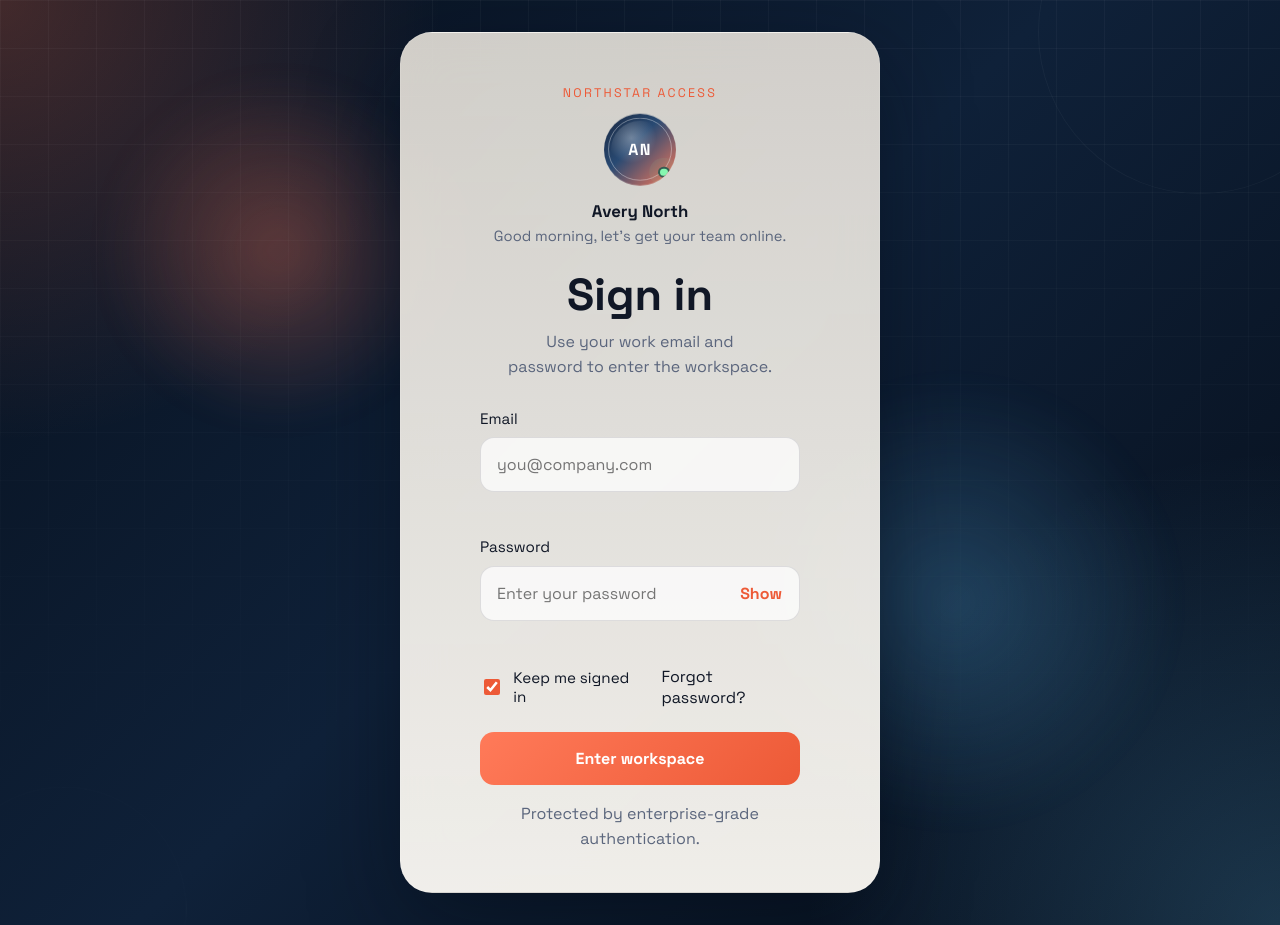
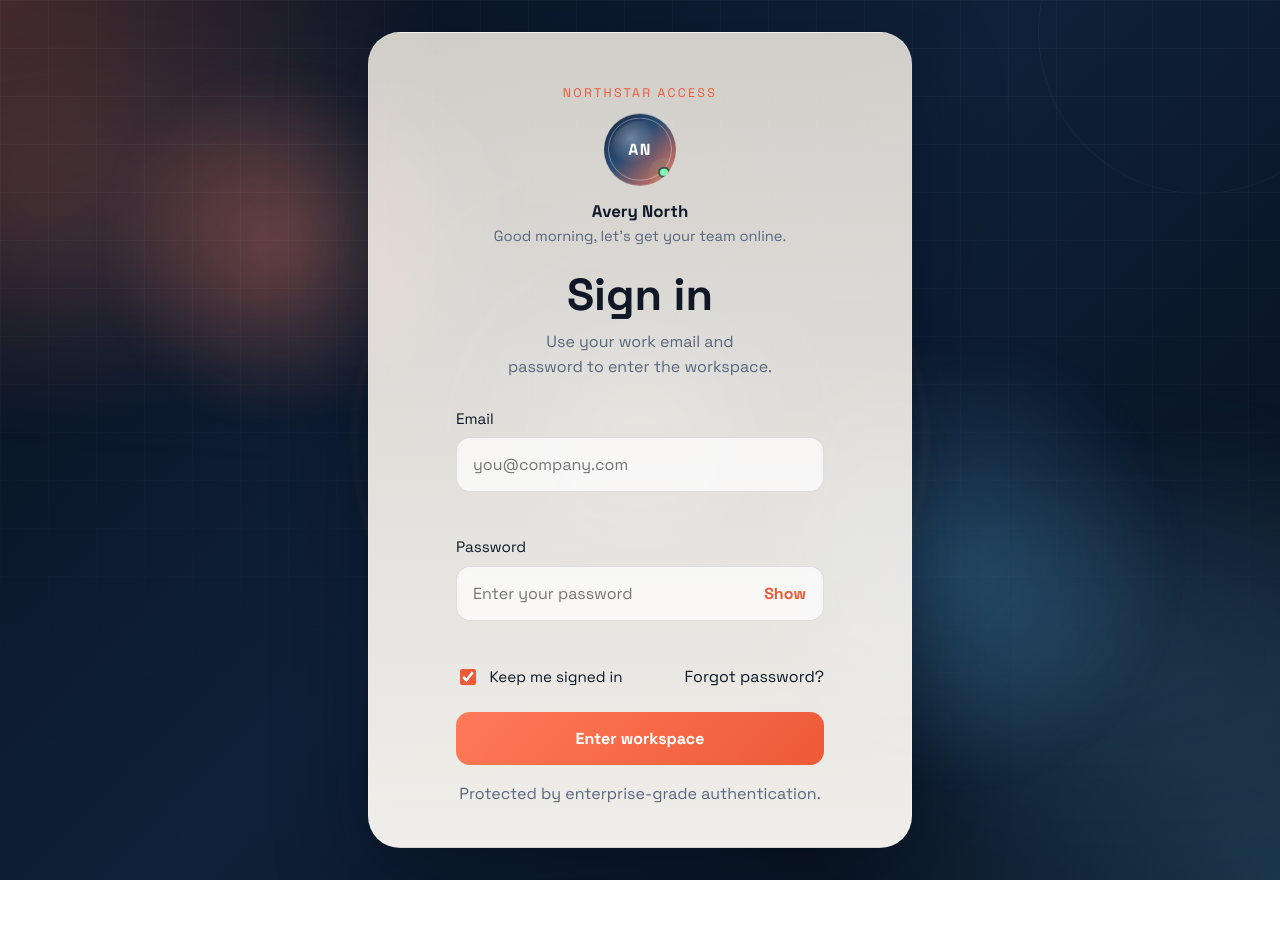
Before and after one commit to chrisrnojo404/login-screen, a React (Vite) app: page / in a window 1280 px wide. After the commit the page ends 880 px from the top, so only its background shows below. Built offline with nearby package versions, Linux system fonts and the light colour scheme.

Commit message:
Add cursor-reactive background motion

```diff
--- a/src/App.jsx
+++ b/src/App.jsx
@@ -1,4 +1,4 @@
-import { useEffect, useState } from "react";
+import { useEffect, useRef, useState } from "react";
 
 function getGreeting() {
   const hour = new Date().getHours();
@@ -23,6 +23,7 @@ function validatePassword(value) {
 }
 
 export default function App() {
+  const shellRef = useRef(null);
   const [greeting, setGreeting] = useState(getGreeting);
   const [showPassword, setShowPassword] = useState(false);
   const [rememberMe, setRememberMe] = useState(true);
@@ -38,6 +39,57 @@ export default function App() {
     }, 60000);
 
     return () => window.clearInterval(timer);
+  }, []);
+
+  useEffect(() => {
+    const shell = shellRef.current;
+
+    if (!shell) {
+      return undefined;
+    }
+
+    let frameId = 0;
+
+    function updatePointer(clientX, clientY) {
+      const x = clientX / window.innerWidth;
+      const y = clientY / window.innerHeight;
+      const rotateX = (y - 0.5) * -10;
+      const rotateY = (x - 0.5) * 10;
+
+      shell.style.setProperty("--pointer-x", `${x * 100}%`);
+      shell.style.setProperty("--pointer-y", `${y * 100}%`);
+      shell.style.setProperty("--pointer-shift-x", `${(x - 0.5) * 36}px`);
+      shell.style.setProperty("--pointer-shift-y", `${(y - 0.5) * 36}px`);
+      shell.style.setProperty("--panel-rotate-x", `${rotateX}deg`);
+      shell.style.setProperty("--panel-rotate-y", `${rotateY}deg`);
+    }
+
+    function handlePointerMove(event) {
+      if (frameId) {
+        window.cancelAnimationFrame(frameId);
+      }
+
+      frameId = window.requestAnimationFrame(() => {
+        updatePointer(event.clientX, event.clientY);
+      });
+    }
+
+    function resetPointer() {
+      updatePointer(window.innerWidth / 2, window.innerHeight / 2);
+    }
+
+    resetPointer();
+    window.addEventListener("pointermove", handlePointerMove);
+    window.addEventListener("pointerleave", resetPointer);
+
+    return () => {
+      if (frameId) {
+        window.cancelAnimationFrame(frameId);
+      }
+
+      window.removeEventListener("pointermove", handlePointerMove);
+      window.removeEventListener("pointerleave", resetPointer);
+    };
   }, []);
 
   const emailIsValid = validateEmail(formState.email);
@@ -65,8 +117,12 @@ export default function App() {
   }
 
   return (
-    <main className="page-shell">
+    <main className="page-shell" ref={shellRef}>
       <section className="ambient-panel" aria-hidden="true">
+        <div className="cursor-light"></div>
+        <div className="aurora aurora-one"></div>
+        <div className="aurora aurora-two"></div>
+        <div className="radial-wave"></div>
         <div className="glow glow-one"></div>
         <div className="glow glow-two"></div>
         <div className="grid"></div>
--- a/src/styles.css
+++ b/src/styles.css
@@ -16,6 +16,12 @@
   --radius-xl: 32px;
   --radius-lg: 20px;
   --radius-md: 14px;
+  --pointer-x: 50%;
+  --pointer-y: 50%;
+  --pointer-shift-x: 0px;
+  --pointer-shift-y: 0px;
+  --panel-rotate-x: 0deg;
+  --panel-rotate-y: 0deg;
 }
 
 * {
@@ -61,10 +67,67 @@ button {
   pointer-events: none;
 }
 
+.cursor-light {
+  position: absolute;
+  left: var(--pointer-x);
+  top: var(--pointer-y);
+  width: 24rem;
+  height: 24rem;
+  border-radius: 50%;
+  background: radial-gradient(circle, rgba(255, 255, 255, 0.14), rgba(103, 198, 255, 0.08) 32%, transparent 68%);
+  transform: translate(-50%, -50%);
+  filter: blur(24px);
+  opacity: 0.85;
+  transition: left 180ms ease-out, top 180ms ease-out;
+}
+
 .glow,
+.aurora,
 .halo {
   position: absolute;
   border-radius: 999px;
+}
+
+.aurora {
+  filter: blur(70px);
+  opacity: 0.42;
+  mix-blend-mode: screen;
+}
+
+.aurora-one {
+  top: 14%;
+  left: -8%;
+  width: 34rem;
+  height: 12rem;
+  background: linear-gradient(90deg, rgba(255, 122, 89, 0.42), rgba(103, 198, 255, 0.18));
+  transform: translate(var(--pointer-shift-x), calc(var(--pointer-shift-y) * -0.35));
+  animation: auroraDrift 16s ease-in-out infinite;
+}
+
+.aurora-two {
+  right: -10%;
+  bottom: 12%;
+  width: 32rem;
+  height: 14rem;
+  background: linear-gradient(90deg, rgba(103, 198, 255, 0.3), rgba(255, 255, 255, 0.06));
+  transform: translate(calc(var(--pointer-shift-x) * -1), calc(var(--pointer-shift-y) * 0.3));
+  animation: auroraDrift 18s ease-in-out infinite reverse;
+}
+
+.radial-wave {
+  position: absolute;
+  top: 50%;
+  left: 50%;
+  width: 58rem;
+  height: 58rem;
+  border-radius: 50%;
+  transform: translate(calc(-50% + (var(--pointer-shift-x) * 0.35)), calc(-50% + (var(--pointer-shift-y) * 0.35)));
+  background:
+    radial-gradient(circle, rgba(255, 255, 255, 0.05) 0, rgba(255, 255, 255, 0.03) 14%, transparent 15%),
+    radial-gradient(circle, transparent 0 28%, rgba(103, 198, 255, 0.08) 29%, transparent 30%),
+    radial-gradient(circle, transparent 0 42%, rgba(255, 122, 89, 0.08) 43%, transparent 44%);
+  opacity: 0.55;
+  animation: radialSpin 28s linear infinite;
 }
 
 .glow {
@@ -79,6 +142,7 @@ button {
   width: 22rem;
   height: 22rem;
   background: radial-gradient(circle, rgba(255, 122, 89, 0.45), transparent 68%);
+  transform: translate(calc(var(--pointer-shift-x) * 0.45), calc(var(--pointer-shift-y) * -0.3));
 }
 
 .glow-two {
@@ -87,6 +151,7 @@ button {
   width: 28rem;
   height: 28rem;
   background: radial-gradient(circle, rgba(103, 198, 255, 0.34), transparent 70%);
+  transform: translate(calc(var(--pointer-shift-x) * -0.4), calc(var(--pointer-shift-y) * 0.32));
   animation-delay: -4s;
 }
 
@@ -155,9 +220,11 @@ button {
   display: grid;
   place-items: center;
   border-radius: var(--radius-xl);
-  width: min(100%, 30rem);
+  width: min(100%, 34rem);
   background: linear-gradient(180deg, rgba(247, 241, 231, 0.84), rgba(255, 252, 246, 0.94));
   color: var(--text-dark);
+  transform: perspective(1200px) rotateX(var(--panel-rotate-x)) rotateY(var(--panel-rotate-y));
+  transition: transform 220ms ease-out;
 }
 
 .form-panel--minimal {
@@ -165,7 +232,7 @@ button {
 }
 
 .form-panel__inner {
-  width: min(100%, 24rem);
+  width: min(100%, 27rem);
   padding: 2.5rem 2rem;
 }
 
@@ -419,6 +486,31 @@ button {
   }
 }
 
+@keyframes auroraDrift {
+  0%,
+  100% {
+    transform: translate3d(0, 0, 0) rotate(0deg);
+  }
+
+  50% {
+    transform: translate3d(2rem, -1rem, 0) rotate(6deg);
+  }
+}
+
+@keyframes radialSpin {
+  from {
+    transform: translate(calc(-50% + (var(--pointer-shift-x) * 0.35)), calc(-50% + (var(--pointer-shift-y) * 0.35))) rotate(0deg) scale(1);
+  }
+
+  50% {
+    transform: translate(calc(-50% + (var(--pointer-shift-x) * 0.35)), calc(-50% + (var(--pointer-shift-y) * 0.35))) rotate(180deg) scale(1.03);
+  }
+
+  to {
+    transform: translate(calc(-50% + (var(--pointer-shift-x) * 0.35)), calc(-50% + (var(--pointer-shift-y) * 0.35))) rotate(360deg) scale(1);
+  }
+}
+
 @keyframes pulse {
   0% {
     transform: scale(0.95);
@@ -493,6 +585,16 @@ button {
     padding: 1rem;
   }
 
+  .cursor-light {
+    width: 18rem;
+    height: 18rem;
+  }
+
+  .radial-wave {
+    width: 42rem;
+    height: 42rem;
+  }
+
   .form-panel__inner {
     padding: 1.5rem;
   }
@@ -517,4 +619,8 @@ button {
     transition: none !important;
     scroll-behavior: auto !important;
   }
+
+  .form-panel {
+    transform: none;
+  }
 }
```
